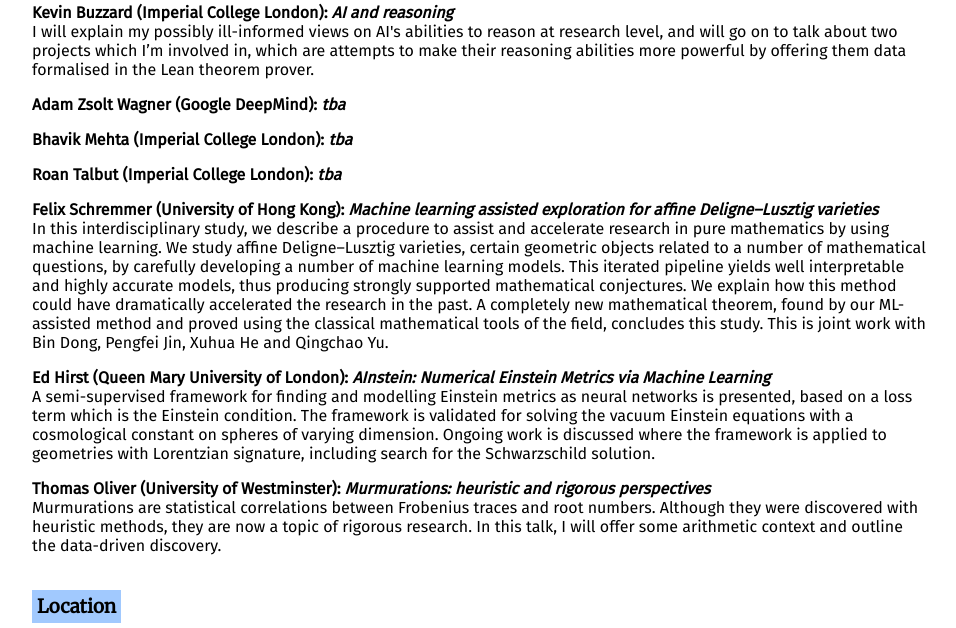
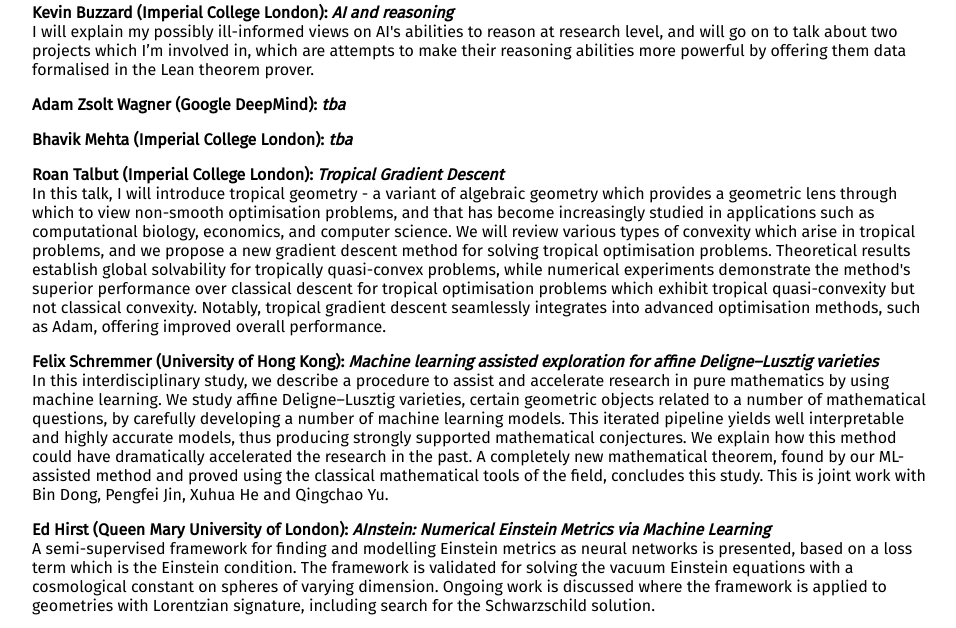
Before and after one commit to AIMM-workshop/AIMM-workshop.github.io, a plain HTML site: page index.html in a window 1280 px wide. Shown: the part 1052-1680 px from the top of the page, without its empty margins (160-1116 px from the left). Drawn offline with Linux system fonts and the light colour scheme.

Commit message:
Add Roan's talk

```diff
--- a/index.html
+++ b/index.html
@@ -164,7 +164,9 @@ table {
 
   <p><b>Bhavik Mehta (Imperial College London): <i>tba</i></b></p>
 
-  <p><b>Roan Talbut (Imperial College London): <i>tba</i></b></p>
+  <p><b>Roan Talbut (Imperial College London): <i>Tropical Gradient Descent</i></b>
+  <br/>
+  In this talk, I will introduce tropical geometry - a variant of algebraic geometry which provides a geometric lens through which to view non-smooth optimisation problems, and that has become increasingly studied in applications such as computational biology, economics, and computer science. We will review various types of convexity which arise in tropical problems, and we propose a new gradient descent method for solving tropical optimisation problems. Theoretical results establish global solvability for tropically quasi-convex problems, while numerical experiments demonstrate the method's superior performance over classical descent for tropical optimisation problems which exhibit tropical quasi-convexity but not classical convexity. Notably, tropical gradient descent seamlessly integrates into advanced optimisation methods, such as Adam, offering improved overall performance.</p>
 
   <p><b>Felix Schremmer (University of Hong Kong): <i>Machine learning assisted exploration for affine Deligne–Lusztig varieties</i></b>
   <br/>
```
